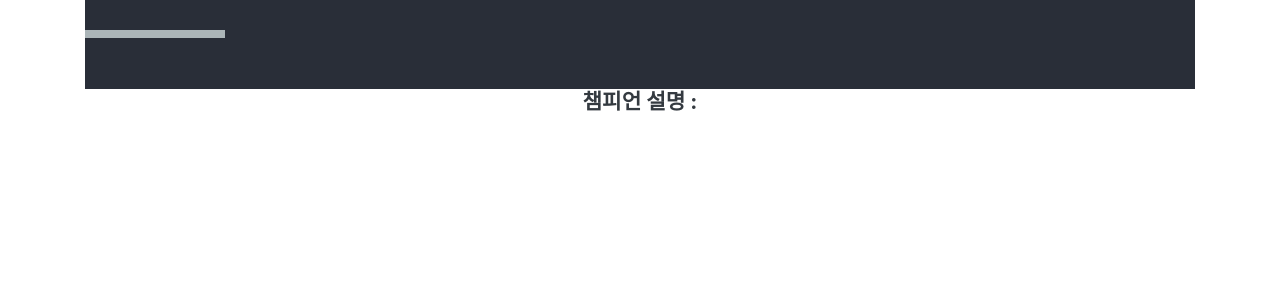
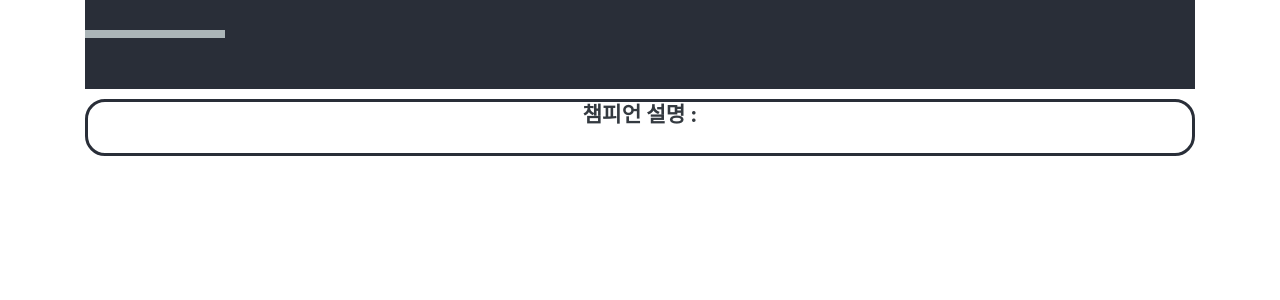
Before and after one commit to dnjzmaos147/riot-api-lol_flask, a Flask app: template templates/detailChamp.html in a window 1280 px wide. Shown: the part 60-360 px from the top of the page. Run offline with Flask 2, Linux system fonts and the light colour scheme; the template is opened without the code that fills it, so the values that code supplies are empty; parts of the project's set-up code (start-up, migrations or seed data) failed here and were passed over.

Commit message:
css 수정

```diff
--- a/templates/detailChamp.html
+++ b/templates/detailChamp.html
@@ -132,13 +132,18 @@
 }
 .champion-description {
   text-align: center;
+  border: 3px solid #292e38;
+  border-radius: 20px 20px 20px 20px;
+  margin-top: 10px;
 }
 .lore {
   width: 700px; margin: 0 auto;
+  font-size: 15px;
 }
 .skins-body {
   float: left;
   width: 50%;
+  margin-top: 5px;
 }
 .skins-name {
   font-weight: bold;
@@ -146,6 +151,7 @@
 .campion-title {
   margin: 0%;
 }
+
 </style>
 <body>
     <nav class="navbar navbar-expand-lg navbar-dark bg-primary">
```
